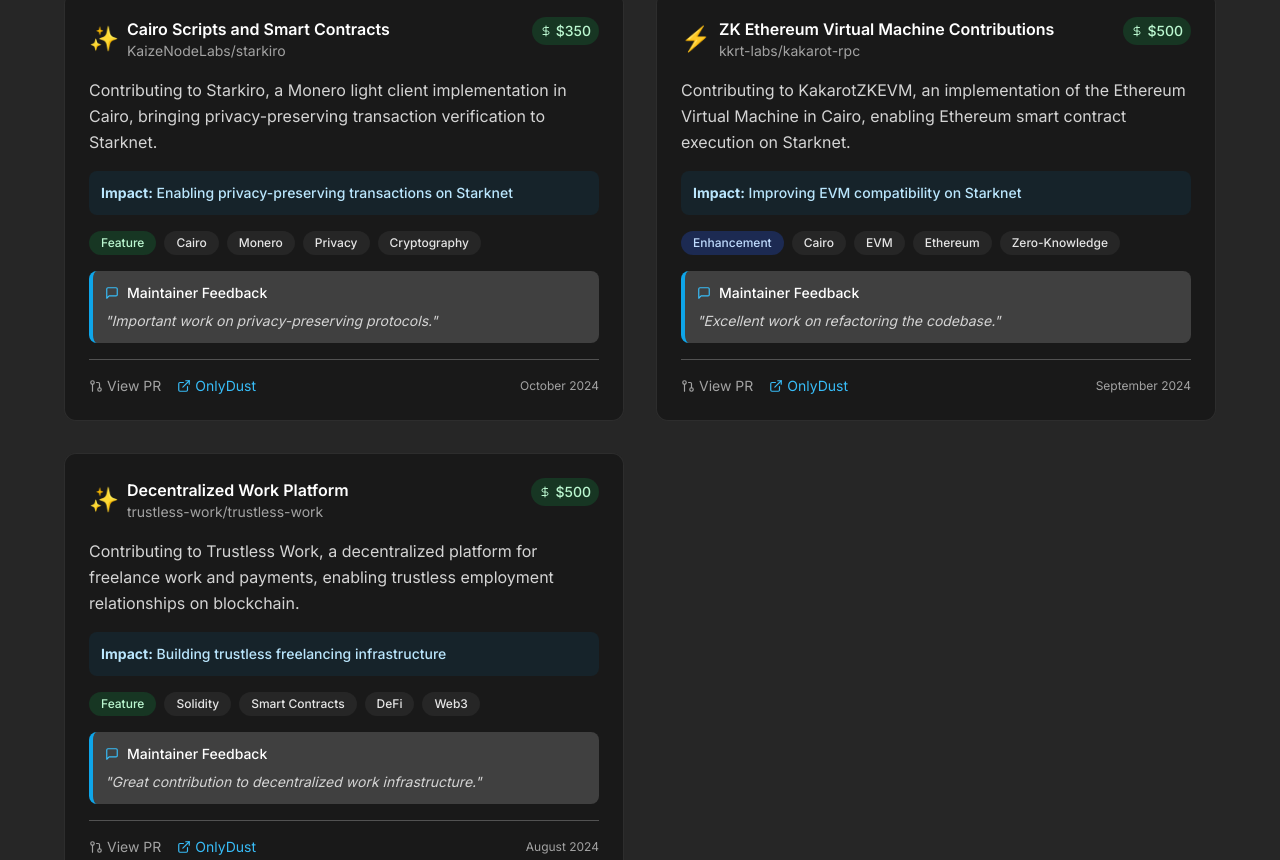
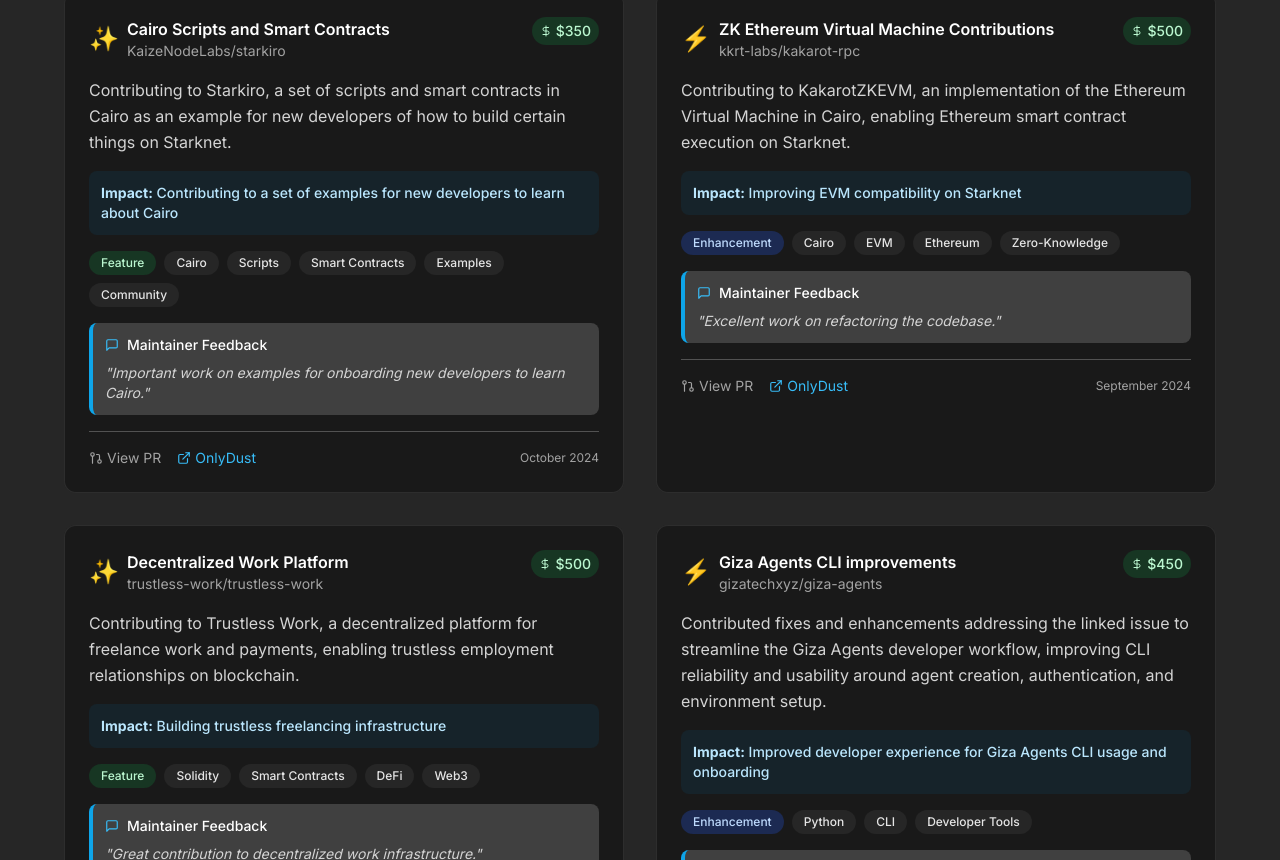
Before and after one commit to Gerson2102/resume-portfolio, a Next.js app: page / in a window 1280 px wide. Shown: the part 3820-4680 px from the top of the page. Built offline with nearby package versions, Linux system fonts and the light colour scheme; no server answers.

Commit message:
Fixing contributions and resume footer linking to real resume

```diff
--- a/components/layout/footer.tsx
+++ b/components/layout/footer.tsx
@@ -1,6 +1,6 @@
 import Link from 'next/link'
 import { Github, Twitter, Linkedin, MessageCircle, ExternalLink } from 'lucide-react'
-import { SOCIAL_LINKS, CONTACT_INFO } from '@/lib/utils'
+import { SOCIAL_LINKS, CONTACT_INFO, RESUME_URL } from '@/lib/utils'
 
 const socialIcons = {
   github: Github,
@@ -100,7 +100,9 @@
             <div className="flex items-center space-x-6 text-sm text-neutral-600 dark:text-neutral-400">
               <span>© 2025 Gerson. All rights reserved.</span>
               <Link
-                href="/resume"
+                href={RESUME_URL}
+                target="_blank"
+                rel="noopener noreferrer"
                 className="inline-flex items-center space-x-1 hover:text-neutral-900 dark:hover:text-white transition-colors focus-ring"
               >
                 <span>Resume</span>
--- a/components/layout/header.tsx
+++ b/components/layout/header.tsx
@@ -4,7 +4,7 @@
 import Link from 'next/link'
 import { Menu, X, Github, ExternalLink } from 'lucide-react'
 import { cn } from '@/lib/utils'
-import { SOCIAL_LINKS } from '@/lib/utils'
+import { SOCIAL_LINKS, RESUME_URL } from '@/lib/utils'
 
 const navigation = [
   { name: 'Projects', href: '#projects' },
@@ -89,7 +89,7 @@
 
 
             <Link
-              href="https://docs.google.com/document/d/1P5qe1xyehWKOcOm5KRUHSzSF6CZN_k6J/edit"
+              href={RESUME_URL}
               target="_blank"
               rel="noopener noreferrer"
               className="btn-primary inline-flex items-center space-x-2"
@@ -144,7 +144,7 @@
                 </div>
 
                 <Link
-                  href="https://docs.google.com/document/d/1P5qe1xyehWKOcOm5KRUHSzSF6CZN_k6J/edit"
+                  href={RESUME_URL}
                   target="_blank"
                   rel="noopener noreferrer"
                   onClick={() => setIsMobileMenuOpen(false)}
--- a/data/oss.json
+++ b/data/oss.json
@@ -40,9 +40,9 @@
     "repository": "KaizeNodeLabs/starkiro",
     "title": "Cairo Scripts and Smart Contracts",
     "type": "Feature",
-    "impact": "Enabling privacy-preserving transactions on Starknet",
-    "description": "Contributing to Starkiro, a Monero light client implementation in Cairo, bringing privacy-preserving transaction verification to Starknet.",
-    "tech": ["Cairo", "Monero", "Privacy", "Cryptography"],
+    "impact": "Contributing to a set of examples for new developers to learn about Cairo",
+    "description": "Contributing to Starkiro, a set of scripts and smart contracts in Cairo as an example for new developers of how to build certain things on Starknet.",
+    "tech": ["Cairo", "Scripts", "Smart Contracts", "Examples", "Community"],
     "links": {
       "pr": "https://github.com/KaizeNodeLabs/starkiro/pulls?q=is%3Apr+is%3Aclosed+author%3AGerson2102",
       "onlydust": "https://app.onlydust.com/u/Gerson2102"
@@ -50,7 +50,7 @@
     "reward": "$350",
     "status": "Active",
     "date": "2024-10",
-    "maintainerFeedback": "Important work on privacy-preserving protocols.",
+    "maintainerFeedback": "Important work on examples for onboarding new developers to learn Cairo.",
     "featured": true
   },
   {
@@ -90,21 +90,21 @@
     "featured": true
   },
   {
-    "id": "starknet-foundry-contribution",
-    "repository": "foundry-rs/starknet-foundry",
-    "title": "Starknet Development Tools",
+    "id": "giza-agents-cli-auth-improvements",
+    "repository": "gizatechxyz/giza-agents",
+    "title": "Giza Agents CLI improvements",
     "type": "Enhancement",
-    "impact": "Improved developer tooling for Starknet ecosystem",
-    "description": "Contributing to Starknet Foundry, a blazing fast toolkit for developing Starknet contracts, improving testing and deployment workflows.",
-    "tech": ["Rust", "Cairo", "Developer Tools", "Testing"],
+    "impact": "Improved developer experience for Giza Agents CLI usage and onboarding",
+    "description": "Contributed fixes and enhancements addressing the linked issue to streamline the Giza Agents developer workflow, improving CLI reliability and usability around agent creation, authentication, and environment setup.",
+    "tech": ["Python", "CLI", "Developer Tools"],
     "links": {
-      "pr": "https://github.com/foundry-rs/starknet-foundry",
+      "pr": "https://github.com/gizatechxyz/giza-agents/pull/44",
       "onlydust": "https://app.onlydust.com/u/Gerson2102"
     },
-    "reward": "$250",
+    "reward": "$450",
     "status": "Merged",
-    "date": "2024-07",
+    "date": "2024-10",
     "maintainerFeedback": "Valuable improvements to developer experience.",
-    "featured": false
+    "featured": true
   }
 ]
--- a/lib/utils.ts
+++ b/lib/utils.ts
@@ -88,3 +88,5 @@
   email: 'gersonloavas@gmail.com',
   location: 'Costa Rica'
 } as const
+
+export const RESUME_URL = 'https://docs.google.com/document/d/1P5qe1xyehWKOcOm5KRUHSzSF6CZN_k6J/edit'
```
